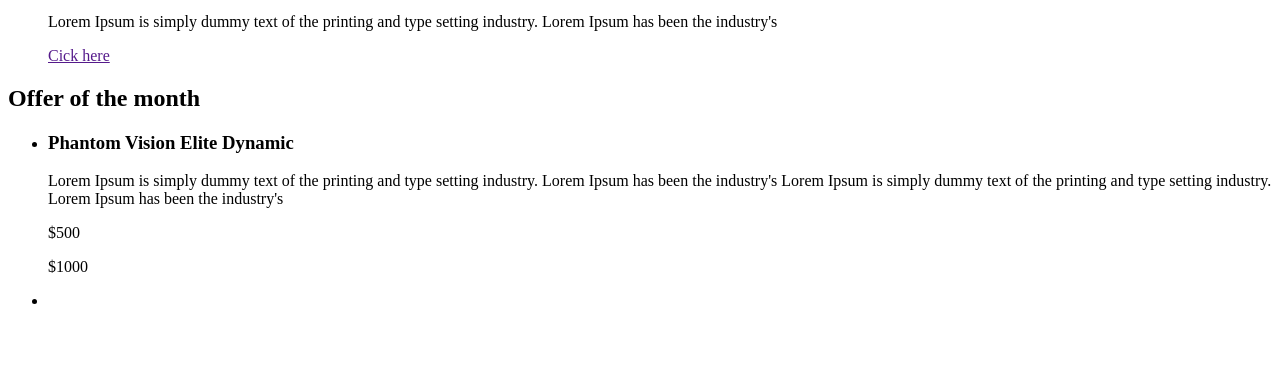
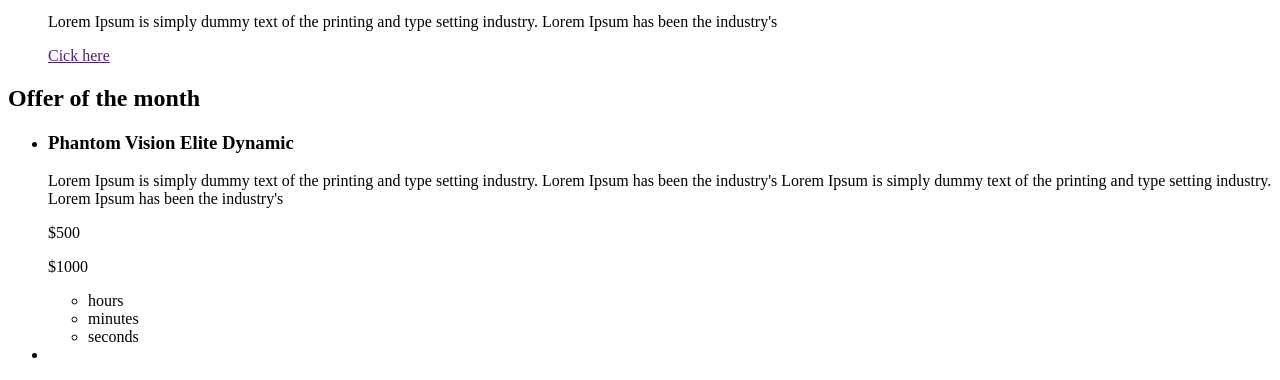
Before and after one commit to Rogach36/sportstore_63, a plain HTML site: page index.html in a window 1280 px wide. Shown: the part 1648-2028 px from the top of the page. Before the commit the page ends 1974 px from the top, so only its background shows below. Drawn offline with Linux system fonts and the light colour scheme.

Commit message:
в блоке с товаром дня разметил счетчик

```diff
--- a/index.html
+++ b/index.html
@@ -71,6 +71,11 @@
         <p class="old-price">$1000</p>
       </div>
     </li>
+    <ul class="counter">
+      <li class="">hours</li>
+      <li class="">minutes</li>
+      <li class="">seconds</li>
+    </ul>
     <li class="offer-item">
 
     </li>
```
